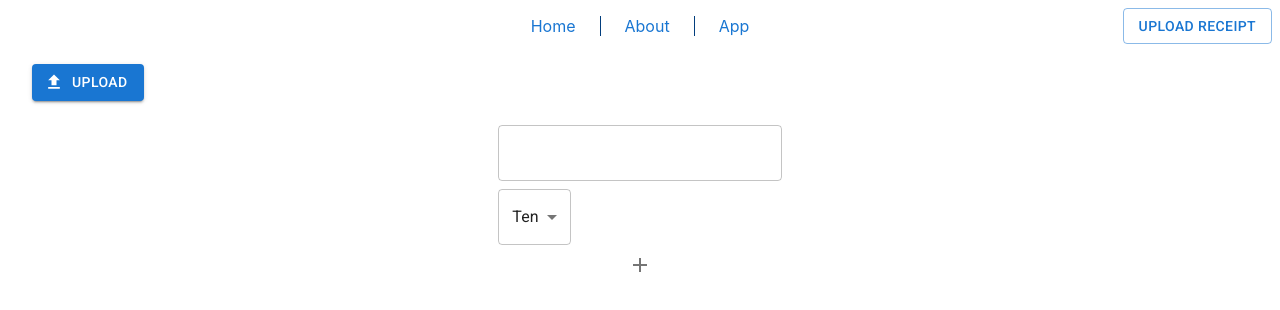
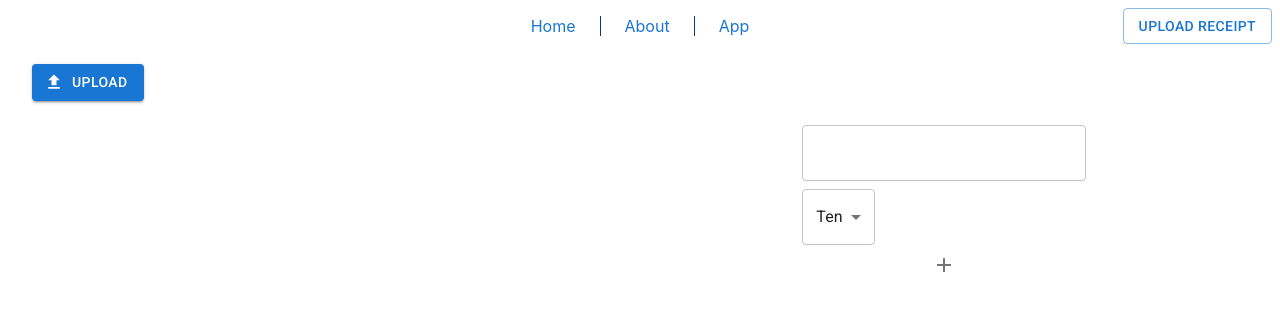
Before and after one commit to YuShagun/cp_react_redux_ts, a React (Create React App) app: page /upload in a window 1280 px wide. Shown: the top 310 px of the page. Built offline with nearby package versions, Linux system fonts and the light colour scheme.

Commit message:
change ReceiptUpload layout

```diff
--- a/src/pages/ReceiptUpload/ReceiptUpload.tsx
+++ b/src/pages/ReceiptUpload/ReceiptUpload.tsx
@@ -1,5 +1,5 @@
 import React from 'react';
-import { Button } from '@mui/material';
+import { Button, Grid } from '@mui/material';
 import FileUploadIcon from '@mui/icons-material/FileUpload';
 
 import { useAppDispatch } from '../../app/hooks';
@@ -30,9 +30,15 @@ export default function ReceiptUpload() {
         </label>
       </div>
 
-      <ImageRegister />
+      <Grid container>
+        <Grid item xs={7}>
+          <ImageRegister />
+        </Grid>
 
-      <ReceiptForm />
+        <Grid item xs={4}>
+          <ReceiptForm />
+        </Grid>
+      </Grid>
     </div>
   )
 }
```
